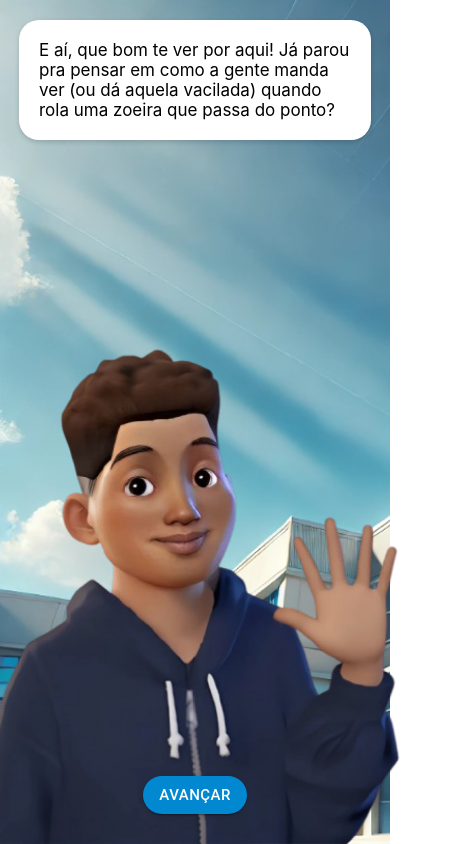
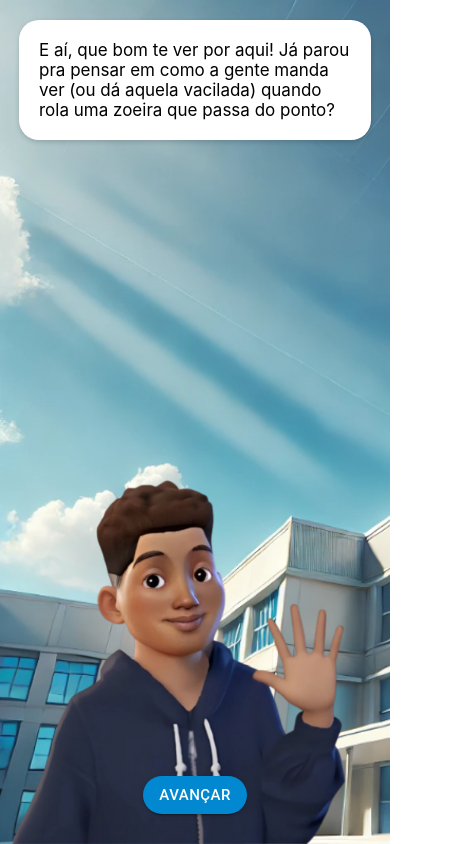
Before and after one commit to brunoleonardi/contraB, a React (Create React App) app: page / in a window 390 px wide. Shown: the whole page, 460 px wide, since content can reach past the window. Built offline with nearby package versions, Linux system fonts and the light colour scheme.

Commit message:
fix image bug

```diff
--- a/src/App.css
+++ b/src/App.css
@@ -16,6 +16,7 @@
   position: absolute;
   bottom: 0px;
   left: 0px;
+  width: unset;
   height: 70%;
 }
 
@@ -132,7 +133,8 @@
 
   .boneco {
     left: unset;
-    height: 60%;
+    width: 100%;
+    height: unset;
   }
 
   .messageLayout {
```
